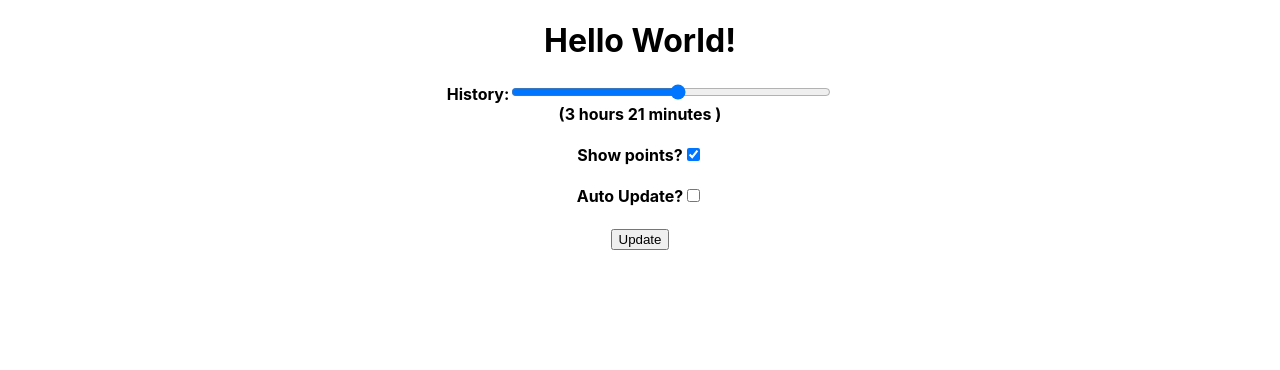
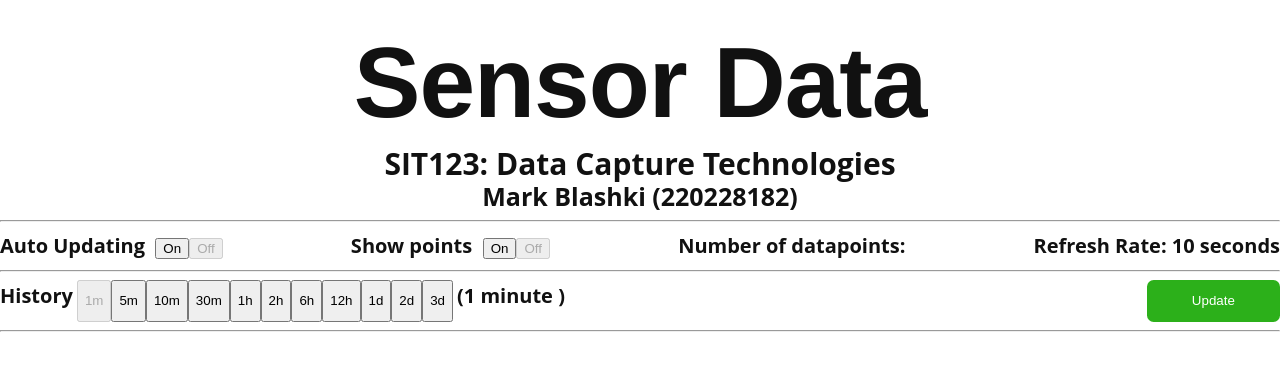
Before and after one commit to Xenarc/SensorCaptureAndVisualise, a React (Create React App) app in the folder frontend/: page / in a window 1280 px wide. Shown: the top 370 px of the page. Built offline with nearby package versions, Linux system fonts and the light colour scheme; no server answers.

Commit message:
add: added better UI and graphing

```diff
--- a/frontend/src/App.css
+++ b/frontend/src/App.css
@@ -1,38 +1,86 @@
-.App {
+/* http://meyerweb.com/eric/tools/css/reset/
+   v2.0 | 20110126
+   License: none (public domain)
+*/
+
+html, body, div, span, applet, object, iframe,
+h1, h2, h3, h4, h5, h6, p, blockquote, pre,
+a, abbr, acronym, address, big, cite, code,
+del, dfn, em, img, ins, kbd, q, s, samp,
+small, strike, strong, sub, sup, tt, var,
+b, u, i, center,
+dl, dt, dd, ol, ul, li,
+fieldset, form, label, legend,
+table, caption, tbody, tfoot, thead, tr, th, td,
+article, aside, canvas, details, embed,
+figure, figcaption, footer, header, hgroup,
+menu, nav, output, ruby, section, summary,
+time, mark, audio, video {
+	margin: 0;
+	padding: 0;
+	border: 0;
+	font-size: 100%;
+	font: inherit;
+	vertical-align: baseline;
+}
+/* HTML5 display-role reset for older browsers */
+article, aside, details, figcaption, figure,
+footer, header, hgroup, menu, nav, section {
+	display: block;
+}
+body {
+	line-height: 1;
+}
+ol, ul {
+	list-style: none;
+}
+blockquote, q {
+	quotes: none;
+}
+blockquote:before, blockquote:after,
+q:before, q:after {
+	content: '';
+	content: none;
+}
+table {
+	border-collapse: collapse;
+	border-spacing: 0;
+}
+
+h1 {
+  color: #111;
+  font-family: 'Helvetica Neue', sans-serif;
+  font-size: 100px;
+  font-weight: bold;
+  letter-spacing: -1px;
+  line-height: 1;
   text-align: center;
 }
 
-.App-logo {
-  height: 40vmin;
-  pointer-events: none;
+
+h2,h3,h4,h5,h6{
+  font-weight: bold;
+  color: #111;
+  font-family: 'Open Sans', sans-serif;
+  font-size: 30px;
+  line-height: 32px;
+  text-align: center;
+}
+h3{font-size: 25px;}
+h4{font-size: 20px;}
+h5{font-size: 15px;}
+h6{font-size: 10px;}
+
+
+p { color: #685206; font-family: 'Helvetica Neue', sans-serif; font-size: 14px; line-height: 24px; margin: 0 0 24px; text-align: justify; text-justify: inter-word; }
+
+.Container
+{
+  margin: auto;
+  max-width: 1700px;
 }
 
-@media (prefers-reduced-motion: no-preference) {
-  .App-logo {
-    animation: App-logo-spin infinite 20s linear;
-  }
-}
-
-.App-header {
-  background-color: #282c34;
-  min-height: 100vh;
-  display: flex;
-  flex-direction: column;
-  align-items: center;
-  justify-content: center;
-  font-size: calc(10px + 2vmin);
-  color: white;
-}
-
-.App-link {
-  color: #61dafb;
-}
-
-@keyframes App-logo-spin {
-  from {
-    transform: rotate(0deg);
-  }
-  to {
-    transform: rotate(360deg);
-  }
-}
+/* *{
+  color: white!important;
+  background-color: #111;
+} */
--- a/frontend/src/App.js
+++ b/frontend/src/App.js
@@ -1,7 +1,7 @@
 import React, { useCallback, useEffect, useState } from 'react';
+import Graph from './graph';
+import Pie from './pie';
 import './App.css';
-
-import {LineChart, Line, Tooltip, YAxis, XAxis, CartesianGrid, ResponsiveContainer} from 'recharts'
 
 const  secondsToDHMS = (seconds) => {
   seconds = Number(seconds);
@@ -18,12 +18,17 @@ const  secondsToDHMS = (seconds) => {
   const sDisplay = s > 0 && m < 5 ? s + (s === 1 ? " second" : " seconds") : "";
   return yDisplay + dDisplay + hDisplay + mDisplay + sDisplay;
 }
+const duePoint = (t, h) => ((h/100)**(1/8))*(112 + (0.9*t)) + (0.1*t) - 112 + 273.16;
+const humidex = (t, h) => t + 0.5555*(6.11 * Math.exp(5417.7530 * ((1/273.16) - (1/duePoint(t,h))))-10);
 function App() {
   const [data, setData] = useState();
-  const [showDots, setShowDots] = useState(true);
-  const [autoUpdate, setSutoUpdate] = useState(false);
-  const [Tminus, setTminus] = useState(94000);  // from the last 10 minutes
-  const [fromTimestamp, setFromTimestamp] = useState(Math.floor(new Date().getTime()/1000 - Math.pow(1.0001, Tminus)));
+  const [loading, setLoading] = useState(false);
+  const [showDots, setShowDots] = useState(false);
+  const [autoUpdate, setAutoUpdate] = useState(false);
+  const [Tminus, setTminus] = useState(60);  // from the last 10 minutes
+  const [progress, setProgress] = useState(0);
+  const [updateTime, setUpdateTime] = useState(5000);
+  const [averages, setAverages] = useState({averageHumidity: undefined, averageTemp: undefined, averageHumidex: undefined});;
 
   const updateData = useCallback(() =>
   {
@@ -34,8 +39,9 @@ function App() {
         'Accept': 'application/json',
         'Content-Type': 'application/json',
       },
-      body: JSON.stringify({"fromTimestamp": fromTimestamp}),
+      body: JSON.stringify({"fromTimestamp": (Math.round(Date.now() / 1000) - Tminus)}),
     };
+    setLoading(true);
     fetch(process.env.REACT_APP_API, requestOptions) // TODO: change to env var
       .then(result => result.json())
       .then(response => JSON.parse(response.body))
@@ -44,64 +50,158 @@ function App() {
           if(!body.ok){
             console.log("Get Items Failed (ok = false)");
           }else{
-            setData(body.message.Items);
-            console.log(body.message.Items.length);
-            setFromTimestamp(Math.floor(new Date().getTime()/1000 - Math.pow(1.0001, Tminus)));
+            let data = body.message.map(item => {return {timestamp: item.timestamp, temperature: item.value.Temperature, humidity: item.value.Humidity, humidex: humidex(item.value.Temperature, item.value.Humidity)};});
+            setData(data);
+            let averageHumidity = 0;
+            let averageTemp = 0;
+            let averageHumidex = 0;
+            data.forEach(element => {
+              averageHumidity = averageHumidity + element.humidity;
+              averageTemp = averageTemp + element.temperature;
+              averageHumidex = averageHumidex + element.humidex;
+            });
+
+            averageHumidity = Math.round(averageHumidity / data.length* 100)/100;
+            averageTemp = Math.round(averageTemp / data.length* 100)/100;
+            averageHumidex = Math.round(averageHumidex / data.length* 100)/100;
+
+            setAverages({averageHumidity: averageHumidity, averageTemp: averageTemp, averageHumidex: averageHumidex});
           }
         },
         (error) => console.log("Error!\n" + error)
+      ).then(
+        () => setLoading(false)
       );
-  }, [fromTimestamp]); // TODO: fix not having Tminus in the deps array
+      setProgress(0);
+  }, [Tminus]);
 
-  useEffect(() => { updateData(); }, [updateData]);
+  // eslint-disable-next-line react-hooks/exhaustive-deps
+  useEffect(() => {
+    updateData();
+    setUpdateTime(Tminus/60/60 < 1 ? 10000 : Tminus/0.36);
+  }, [updateData, Tminus]);
 
+  useEffect(() => {if(progress >= 1) updateData()}, [progress, updateData]);
   useEffect(() => {
-    if(autoUpdate){
-      const interval = setInterval(() => {
-        updateData();
-      }, 20000);
-
-      return () => clearInterval(interval);
-    }
-  }, [updateData, autoUpdate])
+    const interval = setInterval(() => {if(autoUpdate) setProgress(progress + 1/500);}, updateTime/500);
+    return () => clearInterval(interval);
+  }, [updateData, autoUpdate, progress, updateTime])
 
   return (
     <div className="App">
-      <h1>Hello World!</h1>
-      <h4>
-        History:
-        <input
-          type="range"
-          min="1"
-          max="180000"
-          step="10"
-          style={{width:" 25vw"}}
-          defaultValue={Tminus}
-          onChange={e => setTminus(e.target.value)}
-        />
+      <div className="Container">
+      <br />
+      <br />
+      <div style={{width: '100vw', height: '0.2em', position: 'fixed', top: 0, left: 0}}>
+        <div style={{width: `${progress*100}vw`, backgroundColor: '#000000', height: '0.2em'}} />
+      </div>
+      <h1>Sensor Data</h1>
+      <br />
+      <h2>SIT123: Data Capture Technologies</h2>
+      <h3>Mark Blashki (220228182)</h3>
+      <hr />
+      <div>
+        <div style={{display: 'flex', justifyContent: 'space-between'}}>
+          <div style={{"display": "inline"}}>
+            <h4>
+              Auto Updating &nbsp;
+              <div style={{"display": "inline-flex"}}>
+                <input type="button" disabled={autoUpdate === true} value="On" onClick={e => setAutoUpdate(true)} />
+                <input type="button" disabled={autoUpdate === false} value="Off" onClick={e => setAutoUpdate(false)} />
+              </div>
+            </h4>
+          </div>
+          <div style={{"display": "inline"}}>
+            <h4>
+              Show points &nbsp;
+              <div style={{"display": "inline-flex"}}>
+                <input type="button" disabled={showDots === true} value="On" onClick={e => setShowDots(true)} />
+                <input type="button" disabled={showDots === false} value="Off" onClick={e => setShowDots(false)} />
+              </div>
+            </h4>
+          </div>
+          <h4 style={{display: 'inline-flex'}}>Number of datapoints: {data?.length}</h4>
+          <h4 style={{display: 'inline-flex'}}>Refresh Rate: {secondsToDHMS(updateTime/1000)}</h4>
+        </div>
+        <hr />
+        <div style={{display: 'flex', justifyContent: 'space-between'}}>
+          <div style={{display: 'flex', justifyContent: 'center'}}>
+            <h4>
+              History
+            </h4>
+            &nbsp;
+            <input type="button" disabled={Tminus===1*60} value="1m" onClick={e => setTminus(1*60)} />
+            <input type="button" disabled={Tminus===5*60} value="5m" onClick={e => setTminus(5*60)} />
+            <input type="button" disabled={Tminus===10*60} value="10m" onClick={e => setTminus(10*60)} />
+            <input type="button" disabled={Tminus===30*60} value="30m" onClick={e => setTminus(30*60)} />
+            <input type="button" disabled={Tminus===1*60*60} value="1h" onClick={e => setTminus(1*60*60)} />
+            <input type="button" disabled={Tminus===2*60*60} value="2h" onClick={e => setTminus(2*60*60)} />
+            <input type="button" disabled={Tminus===6*60*60} value="6h" onClick={e => setTminus(6*60*60)} />
+            <input type="button" disabled={Tminus===12*60*60} value="12h" onClick={e => setTminus(12*60*60)} />
+            <input type="button" disabled={Tminus===24*60*60} value="1d" onClick={e => setTminus(24*60*60)} />
+            <input type="button" disabled={Tminus===2*24*60*60} value="2d" onClick={e => setTminus(2*24*60*60)} />
+            <input type="button" disabled={Tminus===3*24*60*60} value="3d" onClick={e => setTminus(3*24*60*60)} />
+            &nbsp;
+            <h4>
+              ({secondsToDHMS(Tminus)})
+            </h4>
+          </div>
+          <h4>
+            <input style={{backgroundColor: (loading ? '#86ba7f' : "#2cb01a"), width: '10em', border: 'none', padding: '1em', color: 'white', borderRadius: '0.5em'}} type="button" disabled={loading} onClick={() => updateData()} value={(loading ? "Loading..." : "Update")}/>
+          </h4>
+        </div>
+        <hr />
         <br />
-        ({secondsToDHMS(Math.pow(1.0001, Tminus))})
-      </h4>
-      <h4>
-        Show points?
-        <input type="checkbox" checked={showDots} onChange={() => setShowDots(!showDots)}/>
-      </h4>
-      <h4>
-        Auto Update?
-        <input type="checkbox" checked={autoUpdate} onChange={() => setSutoUpdate(!autoUpdate)}/>
-      </h4>
-      <input type="button" onClick={() => updateData()} value="Update"/>
-      <div style={{margin: "auto"}}>
-        {data &&
-        <ResponsiveContainer width="90%" height={400} >
-          <LineChart data={data} margin={{ top: 5, right: 0, bottom: 5, left: 0 }}>
-            <Line scale="time" isAnimationActive={false} type="monotone" dataKey="value" stroke="#8884d8" dot={showDots} connectNulls={false}/>
-            <CartesianGrid stroke="#ccc" strokeDasharray="5 5" />
-            <XAxis dataKey="timestamp" tickFormatter={val => new Date(val * 1000).toLocaleTimeString()} scale="time" domain={['dataMin', 'dataMax']}/>
-            <YAxis />
-            <Tooltip />
-          </LineChart>
-        </ResponsiveContainer>
+      </div>
+        {data?.length > 1 &&
+          <div style={{margin: "auto"}}>
+            <div style={{display: 'flex', justifyContent: 'space-around'}}>
+              <div>
+                <Pie value={data[data.length-1].humidity} max={100} datakey="humidity" fill="#adc6e0" size={250}/>
+                <h2 style={{marginTop: '-3em', marginBottom: '2em'}}>{data[data.length-1].humidity}%</h2>
+                <h2>Humidity</h2>
+                <br />
+              </div>
+              <div>
+                <Pie value={data[data.length-1].temperature} max={43} datakey="humidity" fill="#e61531" size={250}/>
+                <h2 style={{marginTop: '-3em', marginBottom: '2em'}}>{data[data.length-1].temperature}&deg;C</h2>
+                <h2>Temperature</h2>
+                <br />
+              </div>
+            </div>
+
+            <h2>Temperature</h2>
+            <Graph data={data} dot={showDots} datakey="temperature" stroke="#b84921" fill="#e61531" showSeconds={Tminus < 5*60}/>
+            <br />
+
+            <h2>Humidity</h2>
+            <Graph data={data} dot={showDots} datakey="humidity" stroke="#2f74b5" fill="#adc6e0" showSeconds={Tminus < 5*60}/>
+            <br />
+
+            <h2>Humidex</h2>
+            <Graph data={data} dot={showDots} datakey="humidex" stroke="#8c840f" fill="#e3d732" showSeconds={Tminus < 5*60}/>
+            <br />
+            <div style={{display: 'flex', justifyContent: 'space-around'}}>
+              <div>
+                <Pie value={averages.averageHumidity} max={100} datakey="humidity" fill="#adc6e0" size={150}/>
+                <h2 style={{marginTop: '-3em', marginBottom: '2em'}}>{averages.averageHumidity}%</h2>
+                <h2>Average Humidity</h2>
+                <br />
+              </div>
+              <div>
+                <Pie value={averages.averageTemp} max={43} datakey="humidity" fill="#e61531" size={150}/>
+                <h2 style={{marginTop: '-3em', marginBottom: '2em'}}>{averages.averageTemp}&deg;C</h2>
+                <h2>Average Temperature</h2>
+                <br />
+              </div>
+              <div>
+                <Pie value={averages.averageHumidex} max={43} datakey="humidity" fill="#e3d732" size={150}/>
+                <h2 style={{marginTop: '-3em', marginBottom: '2em'}}>{averages.averageHumidex}</h2>
+                <h2>Average Humidex</h2>
+                <br />
+              </div>
+            </div>
+          </div>
         }
       </div>
     </div>
--- /dev/null
+++ b/frontend/src/graph.js
@@ -0,0 +1,27 @@
+import {Tooltip, YAxis, XAxis, CartesianGrid, ResponsiveContainer, Area, AreaChart} from 'recharts'
+
+const Graph = ({data, dot, datakey,stroke, fill, showSeconds}) => {
+  return (
+    <>
+    {data &&
+      <ResponsiveContainer width="97.5%" height={400} >
+        {/* <LineChart data={data} margin={{ top: 5, right: 0, bottom: 5, left: 0 }}>
+          <Line scale="time" isAnimationActive={false} type="monotone" dataKey={datakey} stroke="#8884d8" dot={dot} connectNulls={false}/>
+          <CartesianGrid stroke="#ccc" strokeDasharray="5 5" />
+          <XAxis dataKey="timestamp" tickFormatter={val => new Date(val * 1000).toLocaleTimeString([], {hour: 'numeric', minute:'2-digit',hour12: true})} scale="time" domain={['dataMin', 'dataMax']}/>
+          <YAxis dataKey={datakey} />
+          <Tooltip />
+        </LineChart> */}
+        <AreaChart data={data} margin={{ top: 5, right: 0, bottom: 5, left: 0 }}>
+          <Area scale="time" isAnimationActive={false} type="monotone" dataKey={datakey} stroke={stroke} fill={fill} dot={dot} connectNulls={false}/>
+          <CartesianGrid stroke="#ccc" strokeDasharray="5 5" />
+          <XAxis dataKey="timestamp" tickFormatter={val => new Date(val * 1000).toLocaleTimeString([], {hour: 'numeric', minute:'2-digit', second: (showSeconds ? '2-digit' : undefined ), hour12: true})} scale="time" domain={['dataMin', 'dataMax']}/>
+          <YAxis dataKey={datakey} />
+          <Tooltip />
+        </AreaChart>
+      </ResponsiveContainer>
+    }
+  </>);
+}
+
+export default Graph;
--- /dev/null
+++ b/frontend/src/pie.js
@@ -0,0 +1,29 @@
+import {Cell, Pie, PieChart, ResponsiveContainer} from 'recharts'
+
+const PieGraph = ({value, datakey, fill, max, size}) => {
+  const data = [{name: datakey, value: value},{name: "nul", value: max-value}];
+  const COLORS = [fill, '#D0D0D0'];
+  return (
+    <ResponsiveContainer height={size} width={(size+10)*2}>
+      <PieChart>
+        <Pie
+          data={data}
+          cx={size}
+          cy={size}
+          startAngle={180}
+          endAngle={0}
+          innerRadius={size*0.8}
+          outerRadius={size}
+          dataKey='value'
+        >
+          {data.map((entry, index) => (
+            <Cell key={`cell-${index}`} fill={COLORS[index % COLORS.length]} />
+          ))}
+        </Pie>
+          <h2>Humidity: {value}</h2>
+      </PieChart>
+    </ResponsiveContainer>
+    );
+}
+
+export default PieGraph;
```
Also changed, not shown: 1 other file (tests, documents, lock files or other folders).
